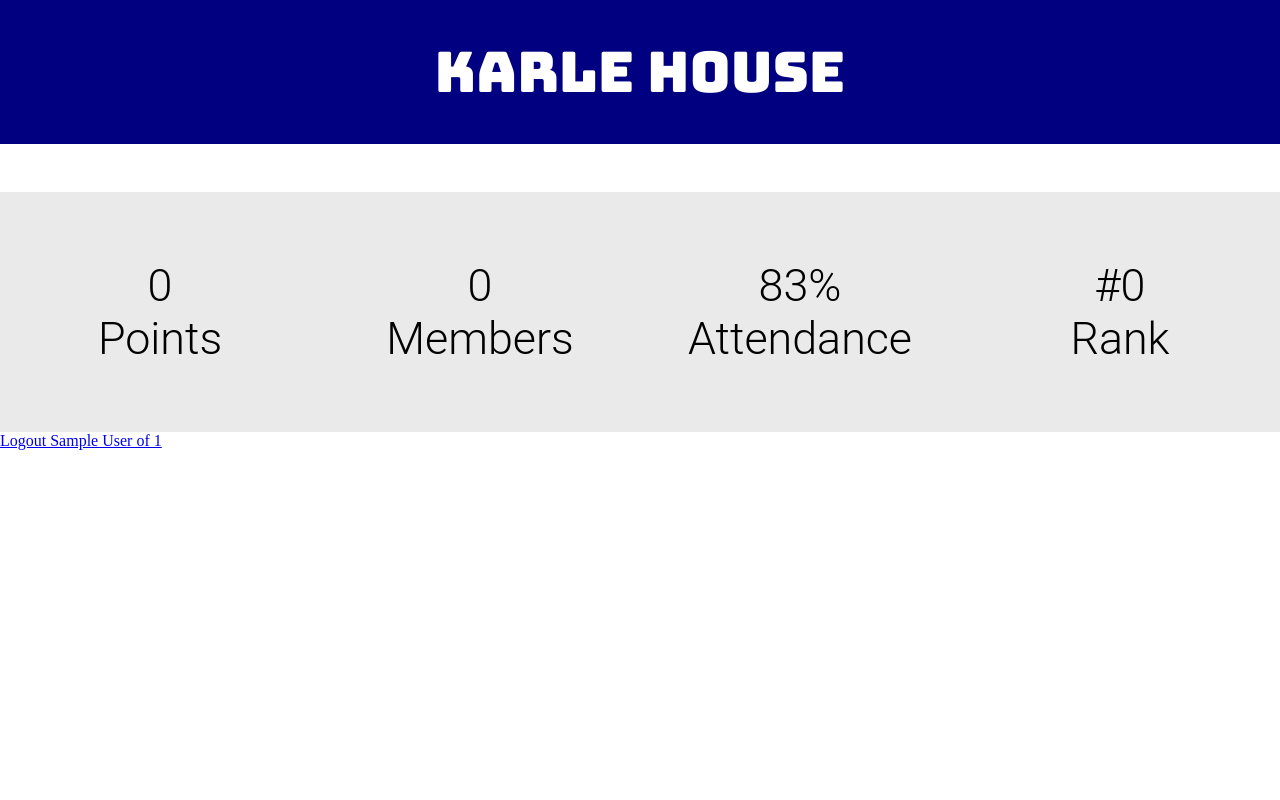
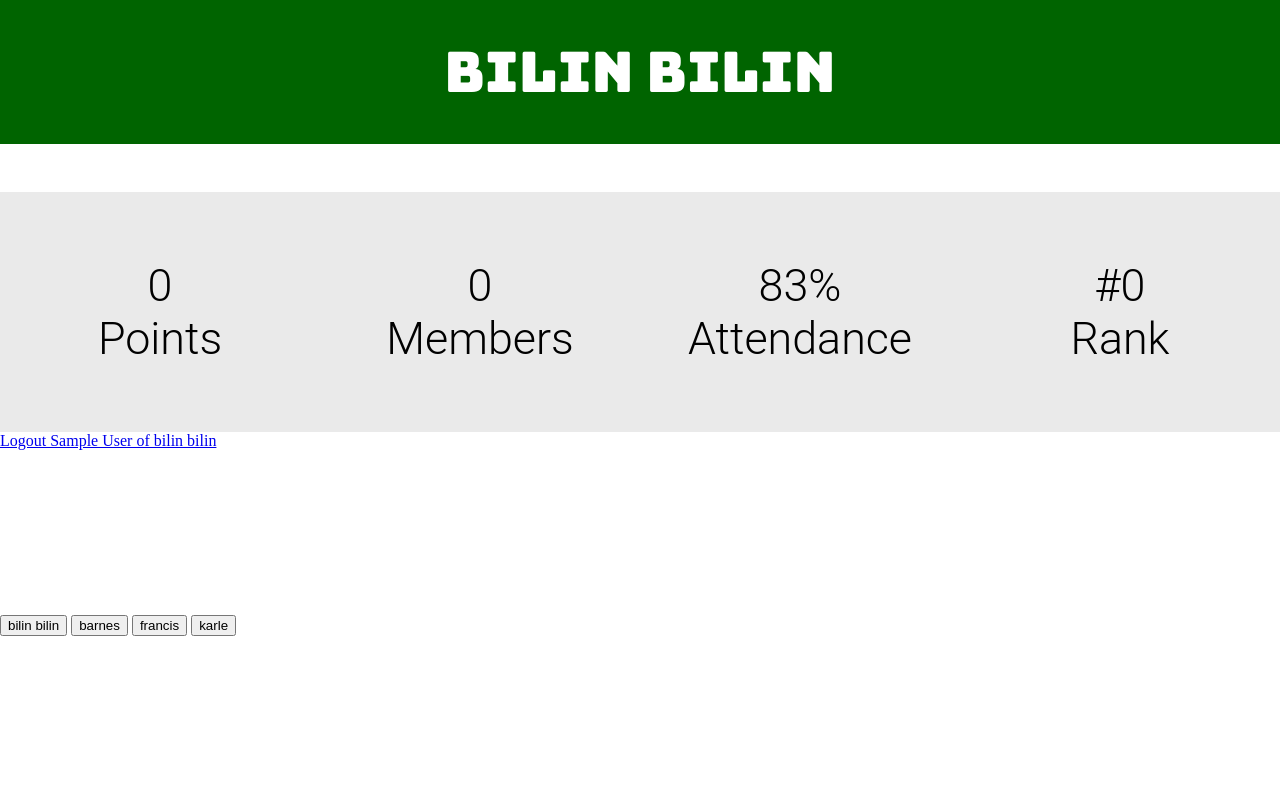
Before and after one commit to Samdvich/CompUI, a PHP site: page /summary.php in a window 1280 px wide. Run offline with PHP 8.4, Linux system fonts and the light colour scheme; the visitor is signed in with stand-in values (Sample User, id 1).

Commit message:
Quick team changing
Added the ability to quickly change teams, this doesn't refresh or require a manual page refresh, nor does it need the user to restart their session (log back in). The code updates the database alongside the UI. As of this commit, the debugging information is still on the panel, with the controls.

```diff
--- a/summary.php
+++ b/summary.php
@@ -19,6 +19,25 @@
     if (!isset($_SESSION['name'])) {
         header("Location: index.php");
     }
+
+        if (isset($_POST['house-change'])) {
+            unset($_SESSION['house']); // Istead of resetting the entire session, only reset important variables
+            $sql = "UPDATE accounts SET house='" . $_POST['house-change'] . "' WHERE userID=" . $_SESSION['id'] . "";
+            $_SESSION['house'] = $_POST['house-change']; // Redeclare the unset variables
+        }
+
+        if ($_SESSION['house'] == "bilin bilin") {
+            $house_color = "darkgreen";
+        }
+        elseif ($_SESSION['house'] == "barnes") {
+            $house_color = "red";
+        }
+        elseif ($_SESSION['house'] == "francis") {
+            $house_color = "orange";
+        }
+        elseif ($_SESSION['house'] == "karle") {
+            $house_color = "navy";
+        }
 ?>
 
 <!DOCTYPE HTML>
@@ -27,7 +46,7 @@
         <title>CompUI Panel</title>
     </head>
     <body>
-        <div class='header'>Karle House</div>
+        <div class='header'><?php echo $_SESSION['house'] ?></div>
 
         <div class='info'>
           <span id='points'>
@@ -56,6 +75,13 @@
           <a id='logout' href='logout.php'>Logout <?php echo $_SESSION['name'] . " of " . $_SESSION['house']; ?></a>
         </form>
 
+        <form class='house-form' method='POST' action"_self">
+            <input type='submit' name='house-change' value='bilin bilin'>
+            <input type='submit' name='house-change' value='barnes'>
+            <input type='submit' name='house-change' value='francis'>
+            <input type='submit' name='house-change' value='karle'>
+        </form>
+
         <style>
           @import url('https://fonts.googleapis.com/css?family=Bungee&display=swap');
 
@@ -78,7 +104,7 @@
             display: flex;
             justify-content: center;
             align-items: center;
-            background-color: navy;
+            background-color: <?php echo $house_color; ?>;
             height: 100%;
             width: 100%;
             font-family: 'Bungee', regular;
@@ -109,6 +135,11 @@
             grid-row: 4;
             grid-column: 1 / 4;
           }
+
+          .house-form {
+            grid-row: 5;
+            grid-column: 1 / 4;
+          }
         </style>
     </body>
 </html>
```
Lines whose indentation alone changed are shown as unchanged.
